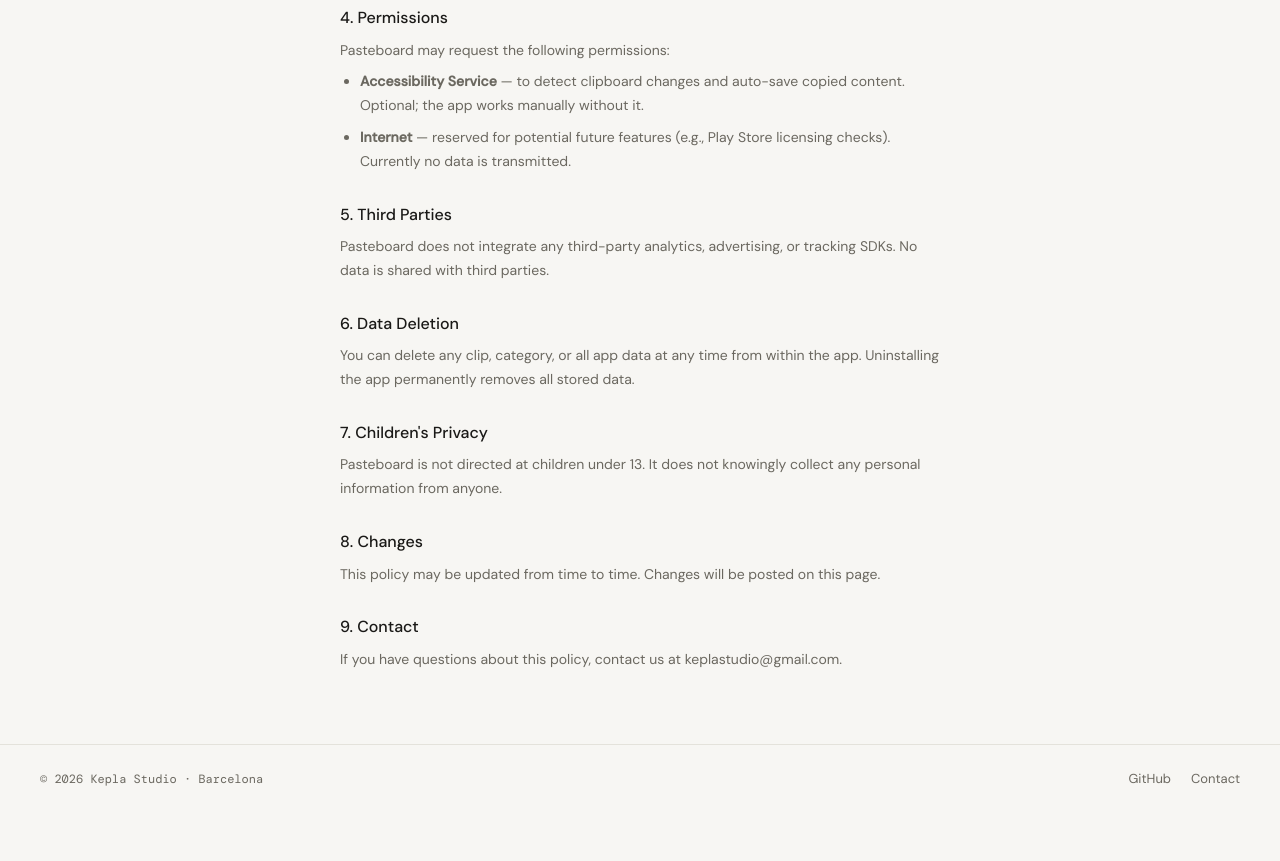
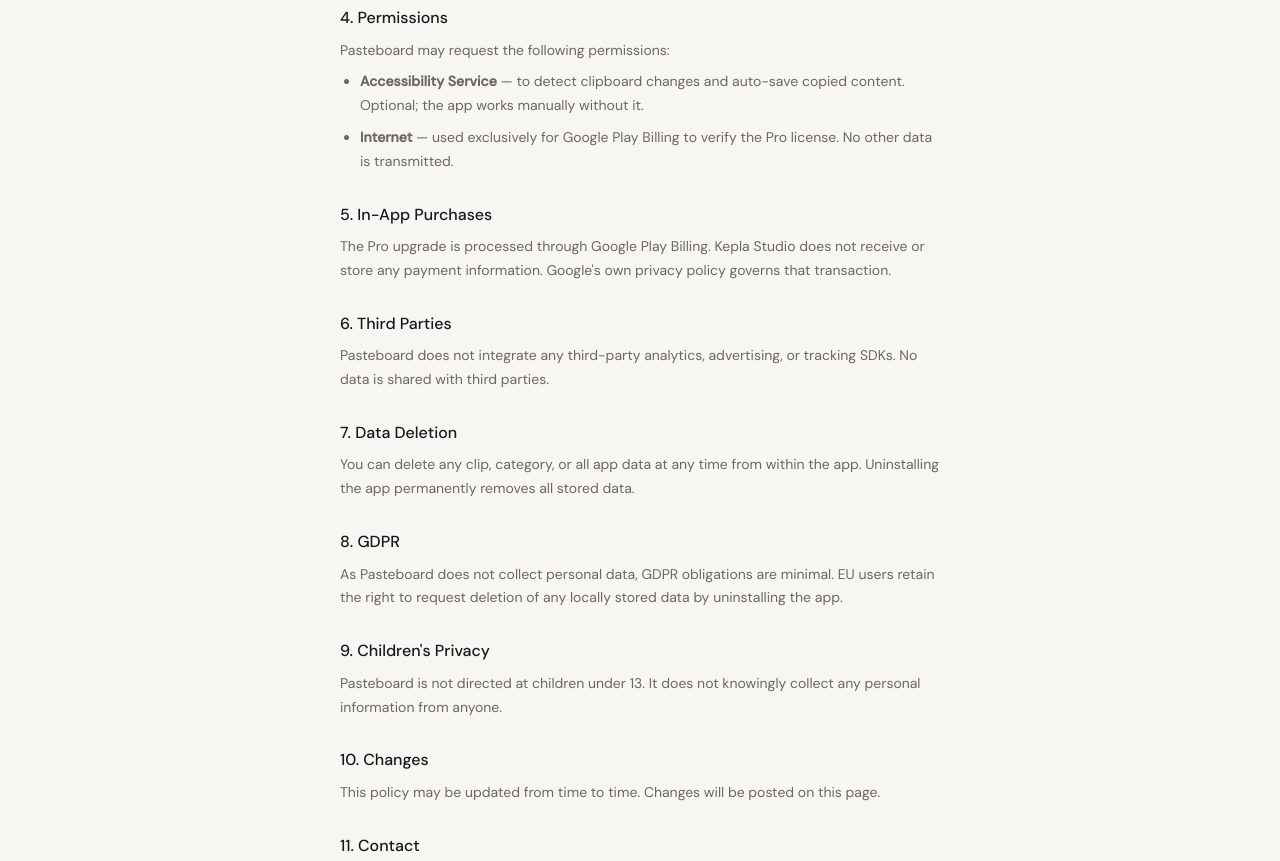
Before and after one commit to keplastudio/keplastudio.github.io, a plain HTML site: page pasteboard/privacy.html in a window 1280 px wide. Shown: the part 620-1481 px from the top of the page. Before the commit the page ends 1434 px from the top, so only its background shows below. Drawn offline with nearby package versions, Linux system fonts and the light colour scheme.

Commit message:
Fix privacy policy: precise internet wording, add IAP section, add GDPR

```diff
--- a/pasteboard/privacy.html
+++ b/pasteboard/privacy.html
@@ -43,22 +43,28 @@
     <p>Pasteboard may request the following permissions:</p>
     <ul>
       <li><strong>Accessibility Service</strong> — to detect clipboard changes and auto-save copied content. Optional; the app works manually without it.</li>
-      <li><strong>Internet</strong> — reserved for potential future features (e.g., Play Store licensing checks). Currently no data is transmitted.</li>
+      <li><strong>Internet</strong> — used exclusively for Google Play Billing to verify the Pro license. No other data is transmitted.</li>
     </ul>
 
-    <h2>5. Third Parties</h2>
+    <h2>5. In-App Purchases</h2>
+    <p>The Pro upgrade is processed through Google Play Billing. Kepla Studio does not receive or store any payment information. Google's own privacy policy governs that transaction.</p>
+
+    <h2>6. Third Parties</h2>
     <p>Pasteboard does not integrate any third-party analytics, advertising, or tracking SDKs. No data is shared with third parties.</p>
 
-    <h2>6. Data Deletion</h2>
+    <h2>7. Data Deletion</h2>
     <p>You can delete any clip, category, or all app data at any time from within the app. Uninstalling the app permanently removes all stored data.</p>
 
-    <h2>7. Children's Privacy</h2>
+    <h2>8. GDPR</h2>
+    <p>As Pasteboard does not collect personal data, GDPR obligations are minimal. EU users retain the right to request deletion of any locally stored data by uninstalling the app.</p>
+
+    <h2>9. Children's Privacy</h2>
     <p>Pasteboard is not directed at children under 13. It does not knowingly collect any personal information from anyone.</p>
 
-    <h2>8. Changes</h2>
+    <h2>10. Changes</h2>
     <p>This policy may be updated from time to time. Changes will be posted on this page.</p>
 
-    <h2>9. Contact</h2>
+    <h2>11. Contact</h2>
     <p>If you have questions about this policy, contact us at <a href="mailto:keplastudio@gmail.com">keplastudio@gmail.com</a>.</p>
   </section>
 
```
